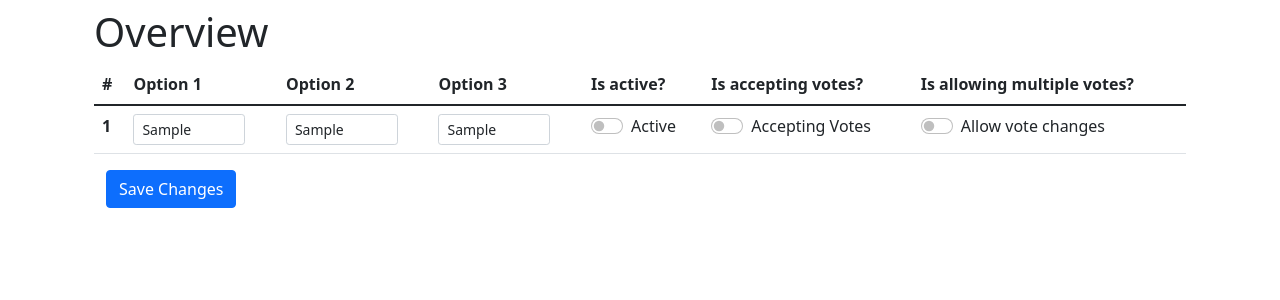
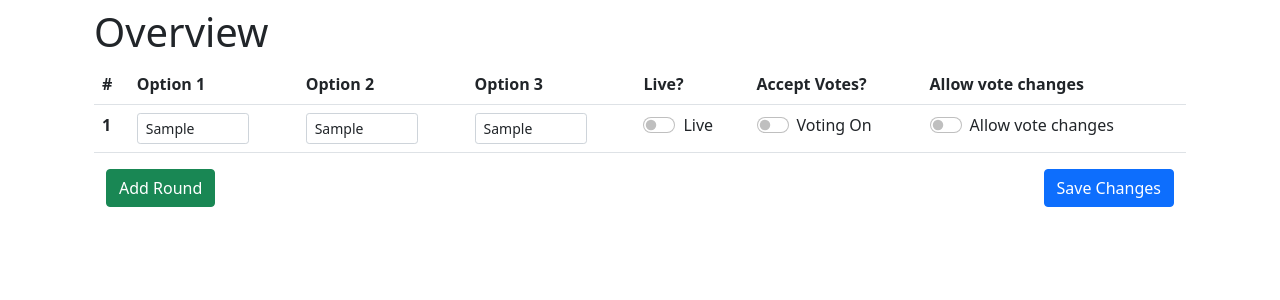
Before and after one commit to geerlingguy/beast-challenge, a Flask app: template leader-app/templates/index.html in a window 1280 px wide. Shown: the part 62-362 px from the top of the page. Run offline with Flask 2, Linux system fonts and the light colour scheme; the template is opened without the code that fills it: most values are stand-ins (such as "Sample title", 1, 10 or a date in 2020).

Commit message:
Issue #18: Small fixups to overview listing based on earlier meeting.

```diff
--- a/leader-app/init_db.py
+++ b/leader-app/init_db.py
@@ -113,7 +113,7 @@ cur.execute("INSERT INTO rooms (room_id, mac_address, color) VALUES (?,?,?)", (1
 
 # Populate the rounds table with some values.
 time_now = time.strftime("%Y-%m-%d %H:%M:%f", time.gmtime())
-cur.execute("INSERT INTO rounds (round_id, start_time, close_time, is_accepting_votes, is_current, is_allowing_multiple_votes, value_0, value_1, value_2) VALUES (?,?,?,?,?,?,?,?,?)", (1,"2023-03-01 23:36:37.171","2023-03-01 23:38:23.249",0,0,1,"No","Yes","Maybe"))
+cur.execute("INSERT INTO rounds (round_id, start_time, close_time, is_accepting_votes, is_current, is_allowing_multiple_votes, value_0, value_1, value_2) VALUES (?,?,?,?,?,?,?,?,?)", (1,"2023-03-01 23:36:37.171","2023-03-01 23:38:23.249",1,0,1,"TEST","MODE","ONLY"))
 cur.execute("INSERT INTO rounds (round_id, start_time, close_time, is_accepting_votes, is_current, is_allowing_multiple_votes, value_0, value_1) VALUES (?,?,?,?,?,?,?,?)", (2,"2023-03-01 23:39:23.249","2023-03-01 23:42:23.249",0,0,0,"Yes","No"))
 cur.execute("INSERT INTO rounds (round_id, start_time, is_accepting_votes, is_current, is_allowing_multiple_votes, value_0, value_1, value_2) VALUES (?,?,?,?,?,?,?,?)", (3,time_now,1,1,1,"Chicken","Steak","Oatmeal"))
 
--- a/leader-app/static/custom.css
+++ b/leader-app/static/custom.css
@@ -14,12 +14,18 @@ nav.navbar-beast {
 }
 
 /* Home page */
+.round-overview {
+    border-collapse: separate;
+    border-spacing: 0;
+}
+
 .round-overview input[type="text"] {
     width: 8em;
 }
 
 .round-overview .new {
     background-color: #e1ffda;
+    display: none;
 }
 
 .round-overview .new .id {
--- /dev/null
+++ b/leader-app/static/custom.js
@@ -0,0 +1,26 @@
+// Allow only one 'active' round.
+function onlyAllowOneActive(id) {
+    var elements = document.getElementsByClassName("round-active");
+    console.log(elements);
+    for (i in elements) {
+        elements[i].checked = false;
+    }
+    document.getElementById(id).checked = true;
+}
+
+// Allow only one round to be accepting votes.
+function onlyAllowOneAccepting(id) {
+    var elements = document.getElementsByClassName("round-accepting");
+    console.log(elements);
+    for (i in elements) {
+        elements[i].checked = false;
+    }
+    document.getElementById(id).checked = true;
+}
+
+// Show the 'New Round' form.
+function showNewRoundForm() {
+    // This is abrupt. Maybe use: https://stackoverflow.com/a/40483232/100134
+    document.getElementById('new-row').style.display = "table-row";
+    document.getElementById('add-round-button').style.display = "none";
+}
--- a/leader-app/templates/base.html
+++ b/leader-app/templates/base.html
@@ -9,6 +9,7 @@
     <!-- TODO SWITCH TO LOCAL (non-CDN) COPY! -->
     <link rel="stylesheet" href="https://cdn.jsdelivr.net/npm/bootstrap@5.1.1/dist/css/bootstrap.min.css">
     <link rel="stylesheet" href="{{ url_for('static', filename='custom.css') }}">
+    <script src="{{ url_for('static', filename='custom.js') }}"></script>
 </head>
 <body>
     <nav class="navbar navbar-expand-lg navbar-dark navbar-beast">
--- a/leader-app/templates/index.html
+++ b/leader-app/templates/index.html
@@ -4,21 +4,21 @@
     <h1>Overview</h1>
     <form method="post">
         <table class="table round-overview">
-            <thead class="thead-light">
+            <thead class="thead-light sticky-top bg-white">
                 <tr>
                     <th scope="col">#</th>
                     <th scope="col">Option 1</th>
                     <th scope="col">Option 2</th>
                     <th scope="col">Option 3</th>
-                    <th scope="col">Is active?</th>
-                    <th scope="col">Is accepting votes?</th>
-                    <th scope="col">Is allowing multiple votes?</th>
+                    <th scope="col">Live?</th>
+                    <th scope="col">Accept Votes?</th>
+                    <th scope="col">Allow vote changes</th>
                 </tr>
             </thead>
             <tbody>
         {% for round in rounds %}
             {% set id = round['round_id'] | string %}
-                <tr class="{{ 'new' if id == 'n' }}">
+                <tr class="{{ 'new' if id == 'n' }}" id="{{ 'new' if id == 'n' else id }}-row">
                     <th scope="row"><span class="id">{{ round['round_id'] }}</span></th>
                     <td>
                         <input name="{{ id + '_value_0' }}" class="form-control form-control-sm" type="text" value="{{ round['value_0'] if round['value_0'] is not none }}">
@@ -31,14 +31,14 @@
                     </td>
                     <td>
                         <div class="form-check form-switch">
-                            <input name="{{ id + '_is_current' }}" class="form-check-input" type="checkbox" {{ 'checked' if round['is_current'] }} role="switch" id="round-active-{{ round['round_id'] }}">
-                            <label class="form-check-label" for="round-active-{{ round['round_id'] }}">Active</label>
+                            <input name="{{ id + '_is_current' }}" class="form-check-input round-active" type="checkbox" {{ 'checked' if round['is_current'] }} role="switch" id="round-active-{{ round['round_id'] }}" onclick="onlyAllowOneActive(this.id)">
+                            <label class="form-check-label" for="round-active-{{ round['round_id'] }}">Live</label>
                         </div>
                     </td>
                     <td>
                         <div class="form-check form-switch">
-                            <input name="{{ id + '_is_accepting_votes' }}" class="form-check-input" type="checkbox" {{ 'checked' if round['is_accepting_votes'] }} role="switch" id="round-accepting-{{ round['round_id'] }}">
-                            <label class="form-check-label" for="round-accepting-{{ round['round_id'] }}">Accepting Votes</label>
+                            <input name="{{ id + '_is_accepting_votes' }}" class="form-check-input round-accepting" type="checkbox" {{ 'checked' if round['is_accepting_votes'] }} role="switch" id="round-accepting-{{ round['round_id'] }}" onclick="onlyAllowOneAccepting(this.id)">
+                            <label class="form-check-label" for="round-accepting-{{ round['round_id'] }}">Voting On</label>
                         </div>
                     </td>
                     <td>
@@ -51,8 +51,9 @@
         {% endfor %}
             </tbody>
         </table>
-        <div class="container">
-            <button type="submit" class="btn btn-primary">Save Changes</button>
+        <div class="container clearfix">
+            <button type="button" class="btn btn-success" id="add-round-button" onclick="showNewRoundForm()">Add Round</button>
+            <button type="submit" class="btn btn-primary float-end" id="save-changes-button">Save Changes</button>
         </div>
     </form>
 {% endblock %}
```
Also changed, not shown: 1 other file.
